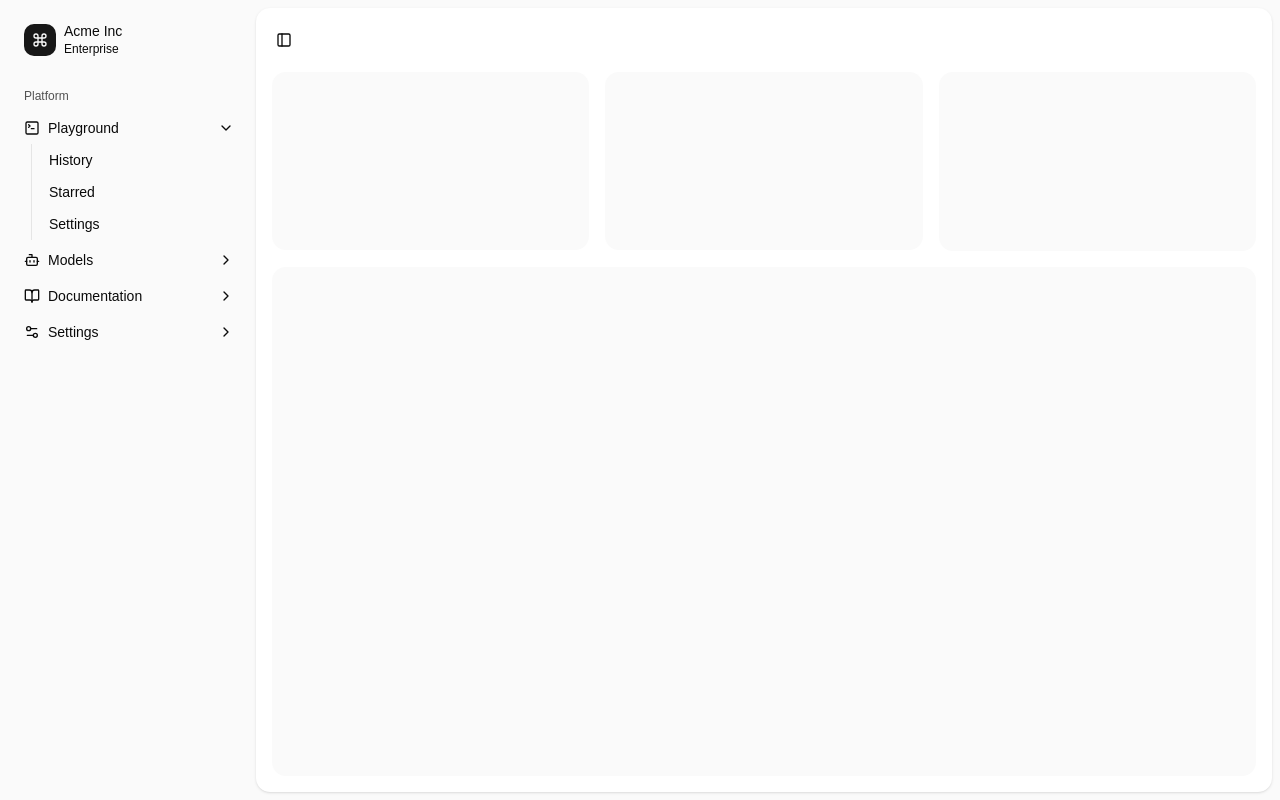
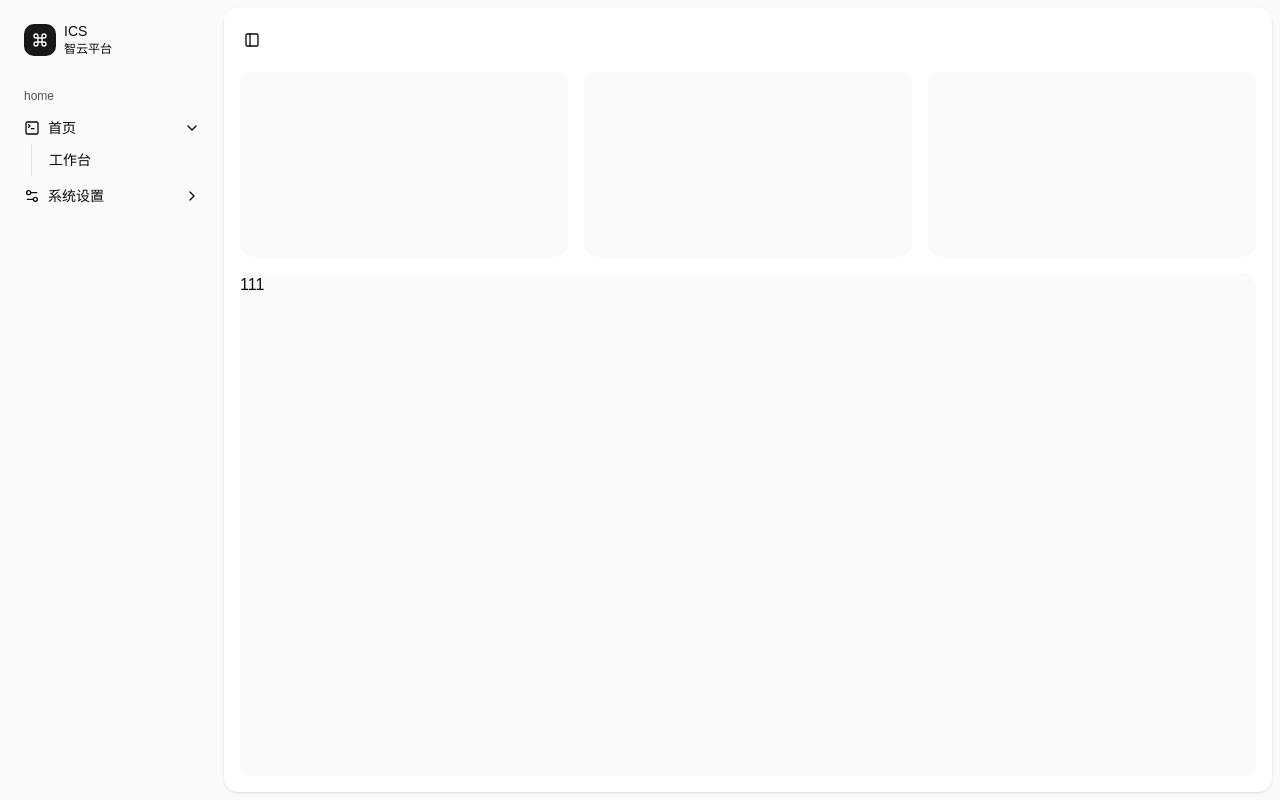
Before and after one commit to ly-5/ly-admin, a React (Vite) app: page / in a window 1280 px wide. Built offline with nearby package versions, Linux system fonts and the light colour scheme.

Commit message:
feat: init

```diff
--- a/src/App.tsx
+++ b/src/App.tsx
@@ -7,7 +7,7 @@ export default function Page() {
     <SidebarProvider>
       <AppSidebar />
       <SidebarInset>
-        <header className="flex h-16 shrink-0 items-center gap-2">
+        <header className="bg-background sticky top-0 flex h-16 shrink-0 items-center gap-2 rounded-xl">
           <div className="flex items-center gap-2 px-4">
             <SidebarTrigger className="-ml-1" />
             {/* <Separator
@@ -22,7 +22,7 @@ export default function Page() {
             <div className="bg-muted/50 aspect-video rounded-xl" />
             <div className="bg-muted/50 aspect-video rounded-xl" />
           </div>
-          <div className="bg-muted/50 min-h-[100vh] flex-1 rounded-xl md:min-h-min" />
+          <div className="bg-muted/50 min-h-[500px] flex-1 rounded-xl">111</div>
         </div>
       </SidebarInset>
     </SidebarProvider>
--- a/src/components/ui/sidebar.tsx
+++ b/src/components/ui/sidebar.tsx
@@ -22,7 +22,7 @@ import { PanelLeftIcon } from 'lucide-react'
 
 const SIDEBAR_COOKIE_NAME = 'sidebar_state'
 const SIDEBAR_COOKIE_MAX_AGE = 60 * 60 * 24 * 7
-const SIDEBAR_WIDTH = '16rem'
+const SIDEBAR_WIDTH = '14rem'
 const SIDEBAR_WIDTH_MOBILE = '18rem'
 const SIDEBAR_WIDTH_ICON = '3rem'
 const SIDEBAR_KEYBOARD_SHORTCUT = 'b'
@@ -353,7 +353,7 @@ function SidebarContent({ className, ...props }: React.ComponentProps<'div'>) {
       data-slot="sidebar-content"
       data-sidebar="content"
       className={cn(
-        'no-scrollbar flex min-h-0 flex-1 flex-col gap-2 overflow-auto group-data-[collapsible=icon]:overflow-hidden',
+        'flex min-h-0 flex-1 flex-col gap-2 overflow-auto group-data-[collapsible=icon]:overflow-hidden',
         className
       )}
       {...props}
--- a/src/layout.tsx
+++ b/src/layout.tsx
@@ -1,19 +1,6 @@
 import * as React from 'react'
 import { Collapsible, CollapsibleContent, CollapsibleTrigger } from '@/components/ui/collapsible'
-import {
-  BookOpen,
-  Bot,
-  Command,
-  Frame,
-  LifeBuoy,
-  Map,
-  PieChart,
-  Send,
-  Settings2,
-  SquareTerminal,
-  ChevronRight,
-  type LucideIcon,
-} from 'lucide-react'
+import { Command, Settings2, SquareTerminal, ChevronRight, type LucideIcon } from 'lucide-react'
 
 import {
   Sidebar,
@@ -24,7 +11,6 @@ import {
   SidebarMenuItem,
   SidebarGroup,
   SidebarGroupLabel,
-  SidebarMenuAction,
   SidebarMenuSub,
   SidebarMenuSubButton,
   SidebarMenuSubItem,
@@ -38,118 +24,31 @@ const data = {
   },
   navMain: [
     {
-      title: 'Playground',
+      title: '首页',
       url: '#',
       icon: SquareTerminal,
       isActive: true,
       items: [
         {
-          title: 'History',
-          url: '#',
-        },
-        {
-          title: 'Starred',
-          url: '#',
-        },
-        {
-          title: 'Settings',
+          title: '工作台',
           url: '#',
         },
       ],
     },
     {
-      title: 'Models',
-      url: '#',
-      icon: Bot,
-      items: [
-        {
-          title: 'Genesis',
-          url: '#',
-        },
-        {
-          title: 'Explorer',
-          url: '#',
-        },
-        {
-          title: 'Quantum',
-          url: '#',
-        },
-      ],
-    },
-    {
-      title: 'Documentation',
-      url: '#',
-      icon: BookOpen,
-      items: [
-        {
-          title: 'Introduction',
-          url: '#',
-        },
-        {
-          title: 'Get Started',
-          url: '#',
-        },
-        {
-          title: 'Tutorials',
-          url: '#',
-        },
-        {
-          title: 'Changelog',
-          url: '#',
-        },
-      ],
-    },
-    {
-      title: 'Settings',
+      title: '系统设置',
       url: '#',
       icon: Settings2,
       items: [
         {
-          title: 'General',
+          title: '菜单管理',
           url: '#',
         },
         {
-          title: 'Team',
-          url: '#',
-        },
-        {
-          title: 'Billing',
-          url: '#',
-        },
-        {
-          title: 'Limits',
+          title: '用户管理',
           url: '#',
         },
       ],
-    },
-  ],
-  navSecondary: [
-    {
-      title: 'Support',
-      url: '#',
-      icon: LifeBuoy,
-    },
-    {
-      title: 'Feedback',
-      url: '#',
-      icon: Send,
-    },
-  ],
-  projects: [
-    {
-      name: 'Design Engineering',
-      url: '#',
-      icon: Frame,
-    },
-    {
-      name: 'Sales & Marketing',
-      url: '#',
-      icon: PieChart,
-    },
-    {
-      name: 'Travel',
-      url: '#',
-      icon: Map,
     },
   ],
 }
@@ -166,8 +65,8 @@ export function AppSidebar({ ...props }: React.ComponentProps<typeof Sidebar>) {
                   <Command className="size-4" />
                 </div>
                 <div className="grid flex-1 text-left text-sm leading-tight">
-                  <span className="truncate font-medium">Acme Inc</span>
-                  <span className="truncate text-xs">Enterprise</span>
+                  <span className="truncate font-medium">ICS</span>
+                  <span className="truncate text-xs">智云平台</span>
                 </div>
               </a>
             </SidebarMenuButton>
@@ -199,24 +98,22 @@ export function NavMain({
 }) {
   return (
     <SidebarGroup>
-      <SidebarGroupLabel>Platform</SidebarGroupLabel>
+      <SidebarGroupLabel>home</SidebarGroupLabel>
       <SidebarMenu>
         {items.map((item) => (
-          <Collapsible key={item.title} asChild defaultOpen={item.isActive}>
+          <Collapsible
+            key={item.title}
+            asChild
+            defaultOpen={item.isActive}
+            className="group/collapsible"
+          >
             <SidebarMenuItem>
-              <SidebarMenuButton asChild tooltip={item.title}>
-                <a href={item.url}>
-                  <item.icon />
+              <CollapsibleTrigger asChild>
+                <SidebarMenuButton tooltip={item.title}>
+                  {item.icon && <item.icon />}
                   <span>{item.title}</span>
-                </a>
+                  <ChevronRight className="ml-auto transition-transform duration-200 group-data-[state=open]/collapsible:rotate-90" />
                 </SidebarMenuButton>
-              {item.items?.length ? (
-                <>
-                  <CollapsibleTrigger asChild>
-                    <SidebarMenuAction className="data-[state=open]:rotate-90">
-                      <ChevronRight />
-                      <span className="sr-only">Toggle</span>
-                    </SidebarMenuAction>
               </CollapsibleTrigger>
               <CollapsibleContent>
                 <SidebarMenuSub>
@@ -231,8 +128,6 @@ export function NavMain({
                   ))}
                 </SidebarMenuSub>
               </CollapsibleContent>
-                </>
-              ) : null}
             </SidebarMenuItem>
           </Collapsible>
         ))}
```
Lines whose indentation alone changed are shown as unchanged.
